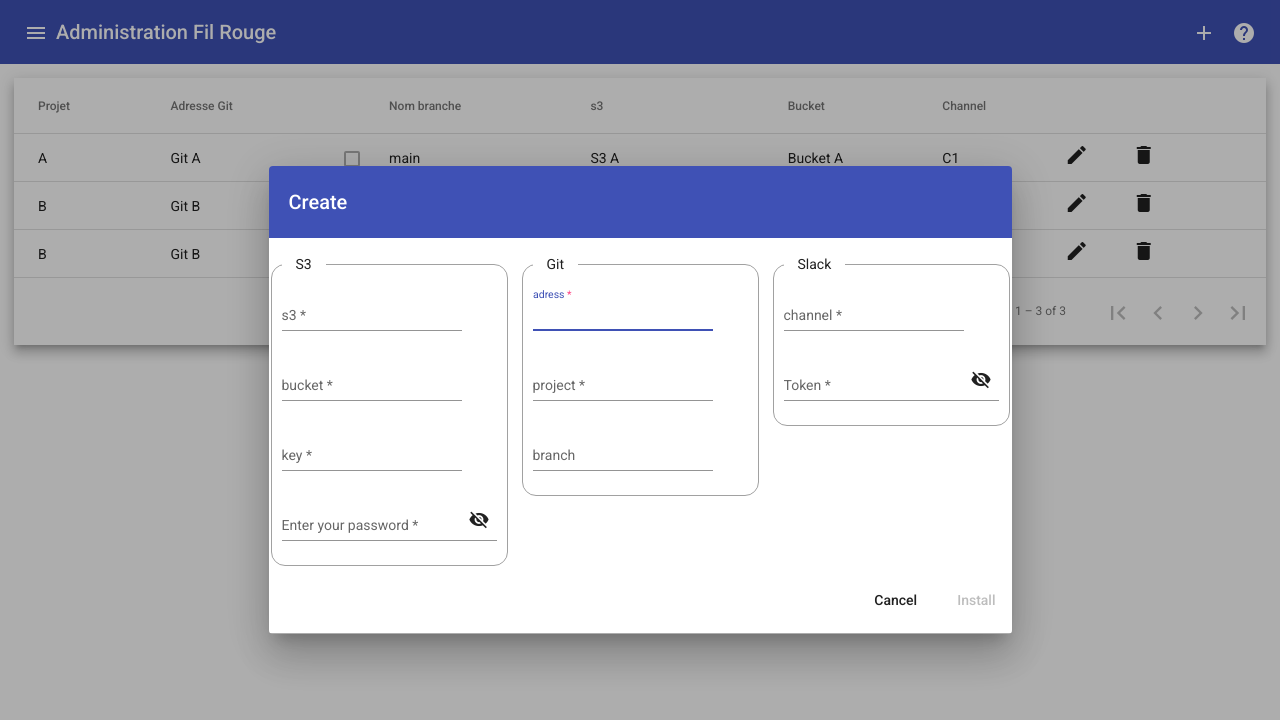
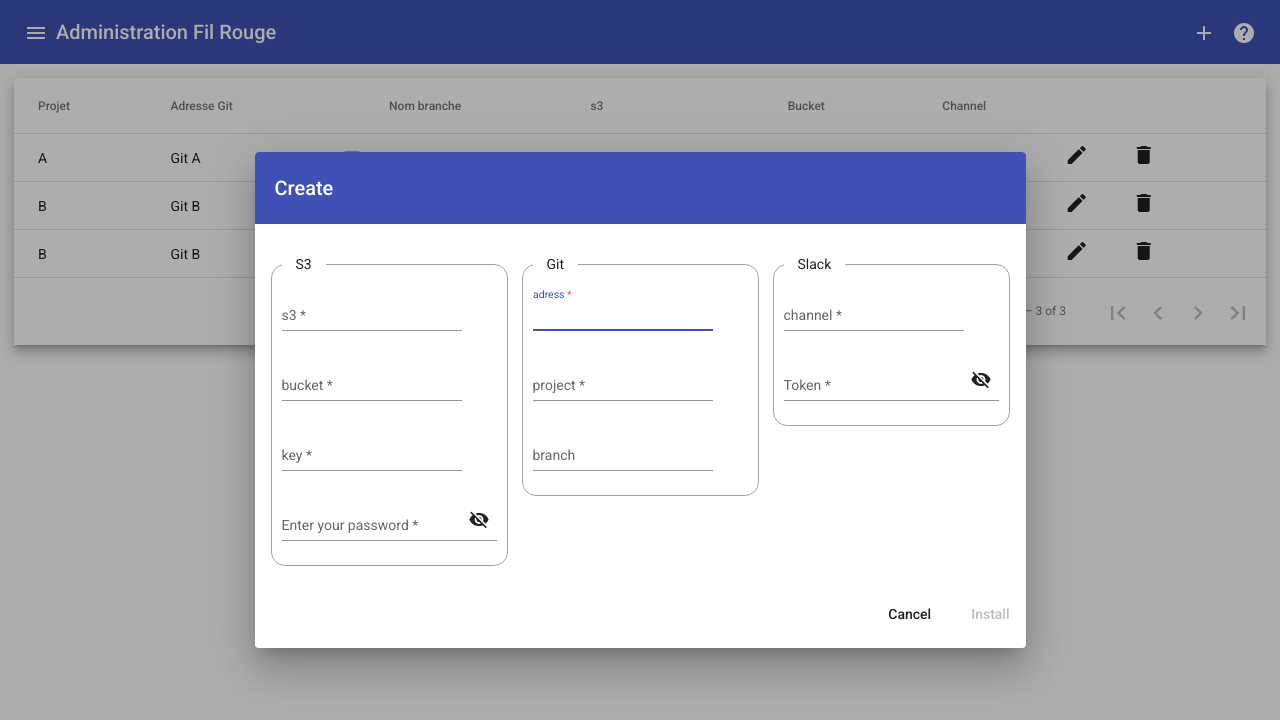
Before and after one commit to Groupe2filRouge/AppFilRougeAdmin, an Angular app in the folder src/main/angular-part/: page / in a window 1280 px wide. Both pictures are taken after a click on the button "add". Shown: the top 720 px of the page. Built offline with nearby package versions, Linux system fonts and the light colour scheme.

Commit message:
Almost done

```diff
--- a/src/main/angular-part/src/styles.css
+++ b/src/main/angular-part/src/styles.css
@@ -10,7 +10,7 @@ body { margin: 0; font-family: Roboto, "Helvetica Neue", sans-serif; }
     padding-top: 0;
 }
 
- .mat-dialog-content {
+.app-full-bleed-dialog .mat-dialog-content {
 	padding: 1em;
     margin: 0;
 }
```
